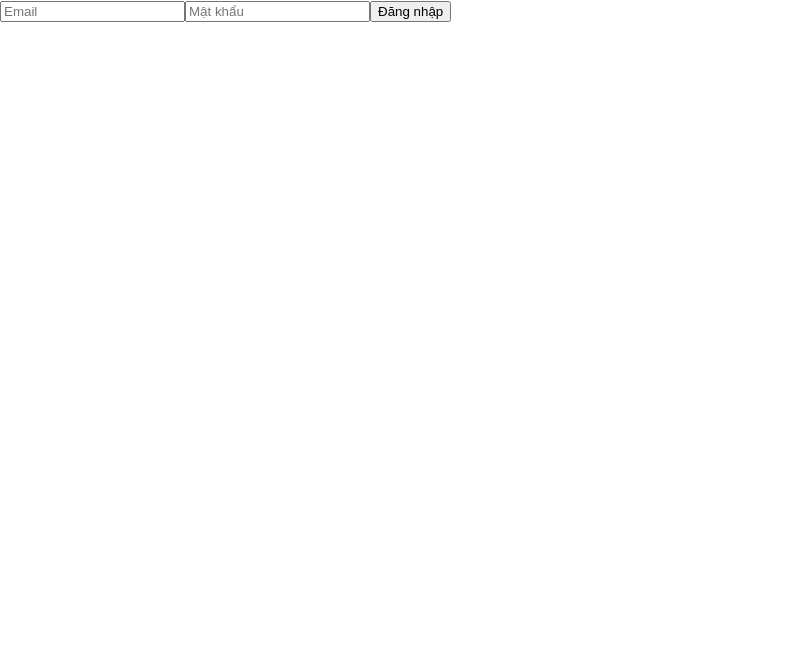
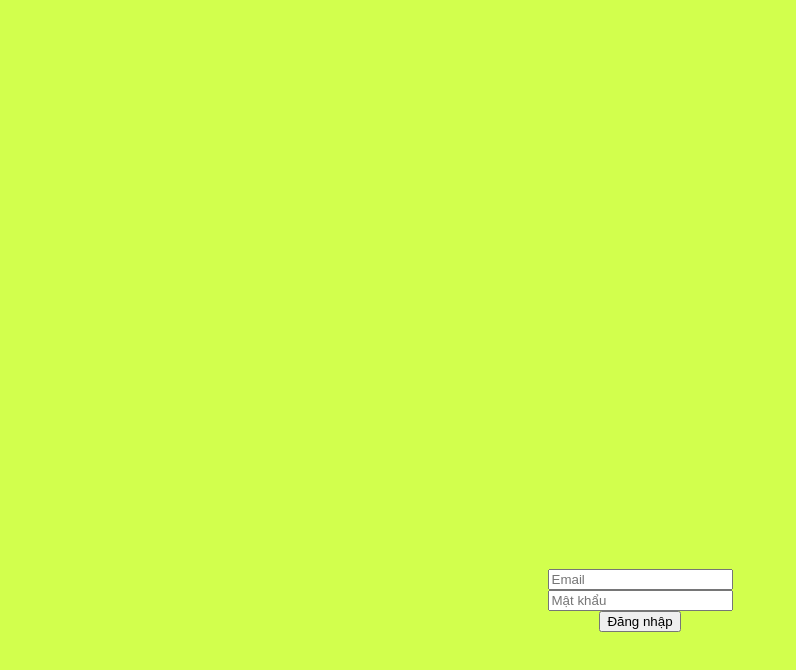
Before and after one commit to ducuong2018/template-admin, a React (Create React App) app: page / in a window 1280 px wide. Shown: the top 670 px of the page, without its empty margins (0-796 px from the left). Built offline with nearby package versions, Linux system fonts and the light colour scheme.

Commit message:
no message

```diff
--- a/src/components/auth/login/index.tsx
+++ b/src/components/auth/login/index.tsx
@@ -1,13 +1,13 @@
 import React from "react";
-import "./style.scss"
+import "./style.css"
 export default class index extends React.Component{
     render(){
         return(
             <React.Fragment>
-                <div className = "formLogin">
-                    <input type = "text" placeholder = "Email"/>
-                    <input type = "password" placeholder = "Mật khẩu"/>
-                    <button>Đăng nhập</button>
+                <div className = "container">
+                    <input className = "container_input" type = "text" placeholder = "Email"/>
+                    <input className = "container_input" type = "password" placeholder = "Mật khẩu"/>
+                    <button className = "container_button">Đăng nhập</button>
                 </div>
             </React.Fragment>
         )
--- /dev/null
+++ b/src/components/auth/login/style.css
@@ -0,0 +1,8 @@
+.container{
+	display: flex;
+	align-items: center;
+	justify-content: center;
+	background-color: #d2ff4d;
+	height: 1200px;
+	flex-direction: column;
+}
--- a/src/components/auth/login/style.scss
+++ /dev/null
@@ -1,3 +0,0 @@
-.formLogin{
-
-}
```
Also changed, not shown: 1 other file (tests, documents, lock files or other folders).
